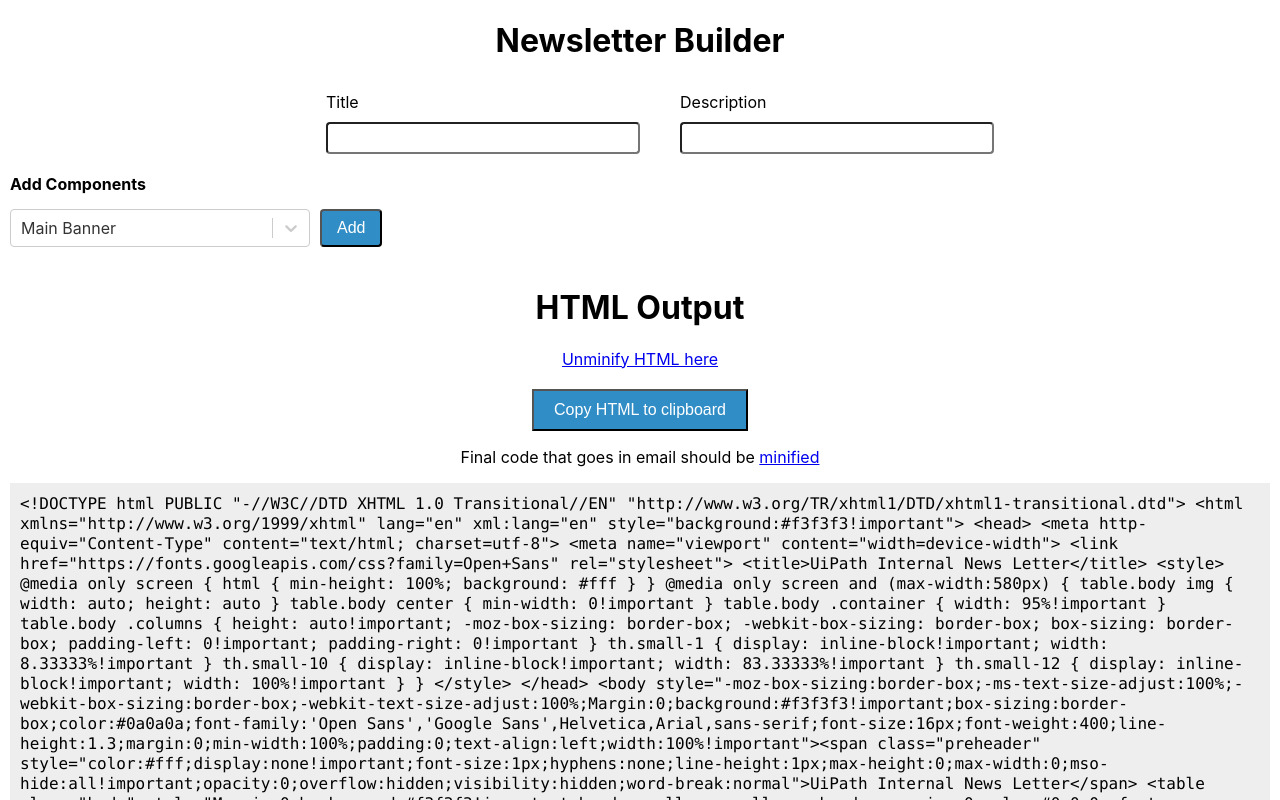
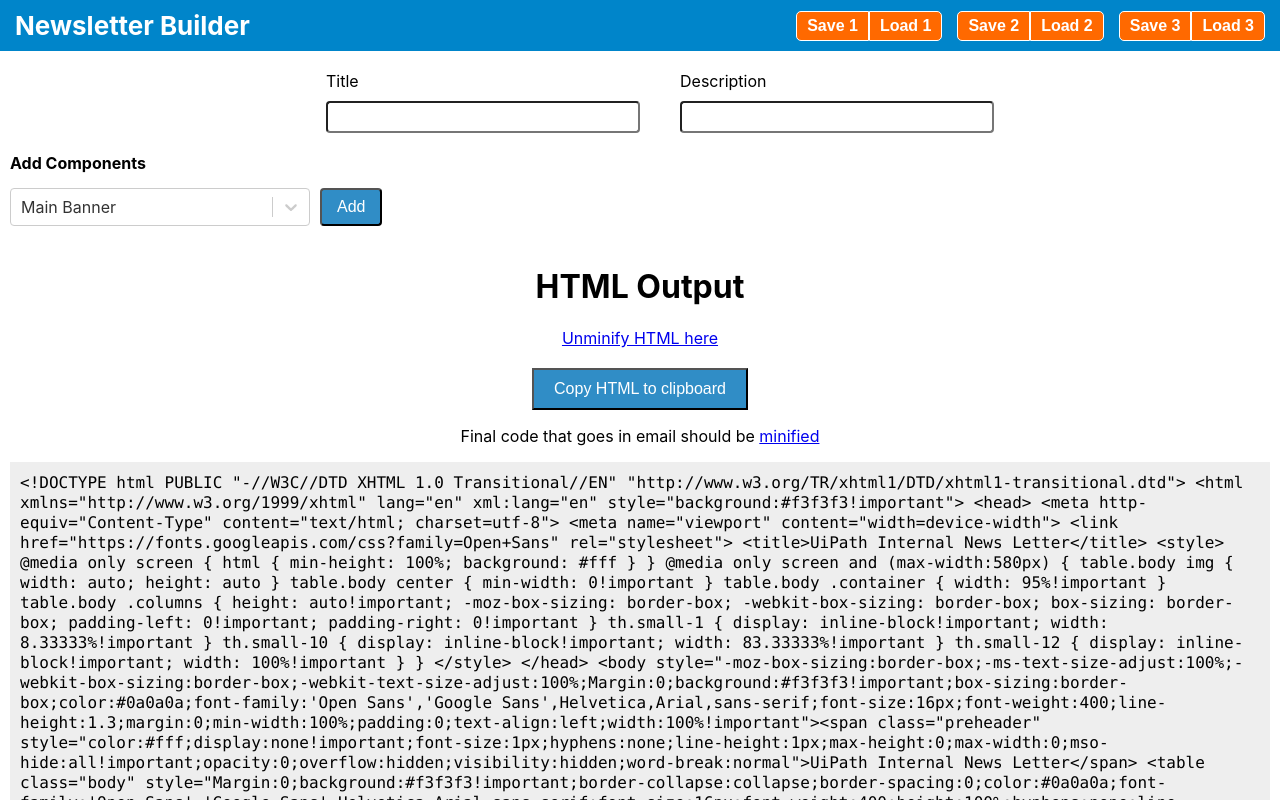
Before and after one commit to kurtpetrek/newsletter-builder, a React (Create React App) app: page / in a window 1280 px wide. Shown: the top 800 px of the page. Built offline with nearby package versions, Linux system fonts and the light colour scheme.

Commit message:
Adds save and load functionality

```diff
--- a/src/components/MainLayout/MainLayout.js
+++ b/src/components/MainLayout/MainLayout.js
@@ -4,6 +4,7 @@ import ComponentBlockRenderer from './../ComponentBlockRenderer/ComponentBlockRe
 import ShowHTMLOutput from './../ShowHTMLOutput/ShowHTMLOutput';
 import RenderPreview from './../RenderPreview/RenderPreview';
 import TitleDescription from './../TitleDescription/TitleDescription';
+import SaveBar from './../SaveBar/SaveBar';
 
 import { arrayMove } from 'react-sortable-hoc';
 
@@ -117,10 +118,19 @@ class MainLayout extends Component {
     });
   };
 
+  set_state_from_load = (data) => {
+    this.setState(prevState => {
+      return data;
+    });
+  };
+
   render() {
     return (
       <div className="MainLayout">
-        <h1 style={{textAlign: 'center'}}>Newsletter Builder</h1>
+        <SaveBar
+          currentState={this.state}
+          set_state_from_load={this.set_state_from_load}
+        />
 
         <TitleDescription
           handle_change={this.set_input_value}
--- /dev/null
+++ b/src/components/SaveBar/SaveBar.css
@@ -0,0 +1,51 @@
+.SaveBar {
+  display: flex;
+  background: #0085ca;
+  color: #fff;
+  align-items: center;
+  margin-bottom: 10px;
+  padding: 10px 15px;
+}
+
+.SaveBar-header {
+  font-size: 26px;
+  margin: 0;
+}
+
+.SaveBar-button-container {
+  margin-left: auto;
+  display: flex;
+}
+
+.SaveBar-button-container div {
+  margin-left: 15px;
+}
+
+.SaveBar-button-container button {
+  border: 1px solid #fff;
+  background: #ff6900;
+  color: #fff;
+  font-size: 16px;
+  font-weight: bold;
+  padding: 5px 10px;
+  cursor: pointer;
+  transition: .25s;
+}
+
+.SaveBar-button-container button:hover {
+  transform: translateY(-2px);
+  background: #fff;
+  color: #ff6900;
+}
+
+.SaveBar-button-container button:active {
+  transform: translateY(0px) scale(.9);
+}
+
+.SaveBar-button-container button:first-child {
+  border-radius: 5px 0 0 5px;
+}
+
+.SaveBar-button-container button:nth-child(2) {
+  border-radius: 0 5px 5px 0;
+}
--- /dev/null
+++ b/src/components/SaveBar/SaveBar.js
@@ -0,0 +1,115 @@
+import React, { Component } from 'react';
+import swal from 'sweetalert2';
+import './SaveBar.css';
+
+class SaveBar extends Component {
+
+  handleSaveClick = (e) => {
+    const { slug } = e.target.dataset;
+    swal({
+      type: 'question',
+      title: 'Save?',
+      text: `Are you sure you want to save the current state of this newsletter to this save slot?
+            This will override any other information saved in this slot.`,
+      showCancelButton: true,
+      reverseButtons: true,
+      confirmButtonText: 'Save'
+    }).then((result) => {
+      if (result.value) {
+        localStorage.setItem(slug, JSON.stringify(this.props.currentState));
+        swal({
+          type: 'success',
+          title: 'Saved',
+          text: 'Data has been saved to this browser on this machine',
+        });
+      }
+    })
+
+  };
+
+  handleLoadClick = (e) => {
+    const { slug } = e.target.dataset;
+    swal({
+      type: 'question',
+      title: 'Load Data?',
+      text: `Are you sure you want to load the data from this newsletter save slot?
+            This will override any other information currently shown in the newsletter below that has not been saved.`,
+      showCancelButton: true,
+      reverseButtons: true,
+      confirmButtonText: 'Load'
+    }).then((result) => {
+      if (result.value) {
+        let savedState = localStorage.getItem(slug);
+        if (savedState) {
+          this.props.set_state_from_load(JSON.parse(savedState));
+          swal({
+            type: 'success',
+            title: 'Success!',
+            text: 'Data load successful.'
+          });
+        } else {
+          swal({
+            type: 'error',
+            title: 'Error!',
+            text: 'Data from this slot could not be loaded...'
+          });
+        }
+      }
+    });
+  };
+
+  render() {
+    return (
+      <div className="SaveBar">
+        <h1 className="SaveBar-header">Newsletter Builder</h1>
+        <div className="SaveBar-button-container">
+          <div>
+            <button
+              onClick={this.handleSaveClick}
+              data-slug="slot-1"
+            >
+              Save 1
+            </button>
+            <button
+              onClick={this.handleLoadClick}
+              data-slug="slot-1"
+            >
+              Load 1
+            </button>
+          </div>
+          <div>
+            <button
+              onClick={this.handleSaveClick}
+              data-slug="slot-2"
+            >
+              Save 2
+            </button>
+            <button
+              onClick={this.handleLoadClick}
+              data-slug="slot-2"
+            >
+              Load 2
+            </button>
+          </div>
+          <div>
+            <button
+              onClick={this.handleSaveClick}
+              data-slug="slot-3"
+            >
+              Save 3
+              </button>
+            <button
+              onClick={this.handleLoadClick}
+              data-slug="slot-3"
+            >
+              Load 3
+            </button>
+          </div>
+        </div>
+      </div>
+    );
+  }
+
+}
+
+export default SaveBar;
```
